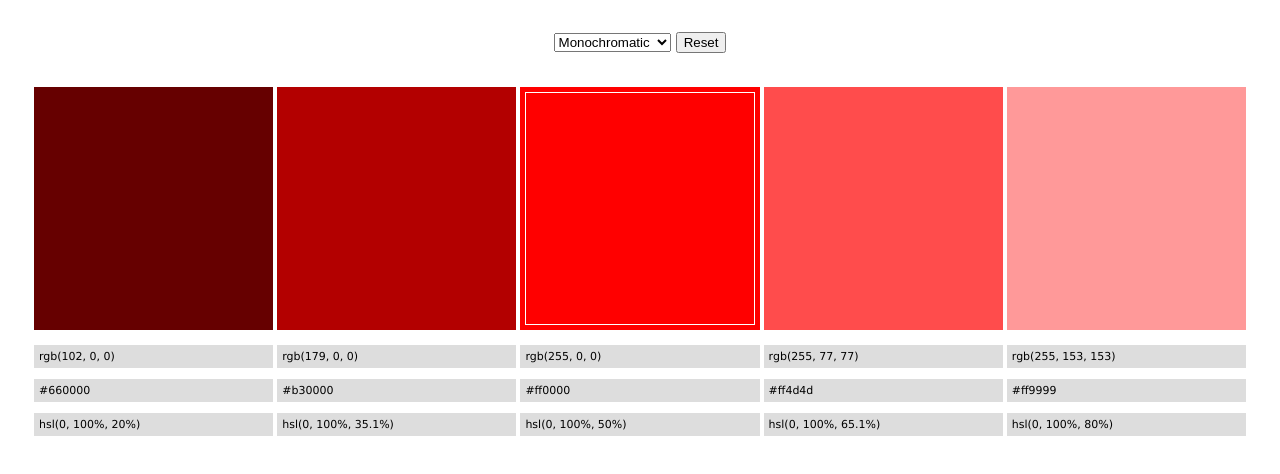
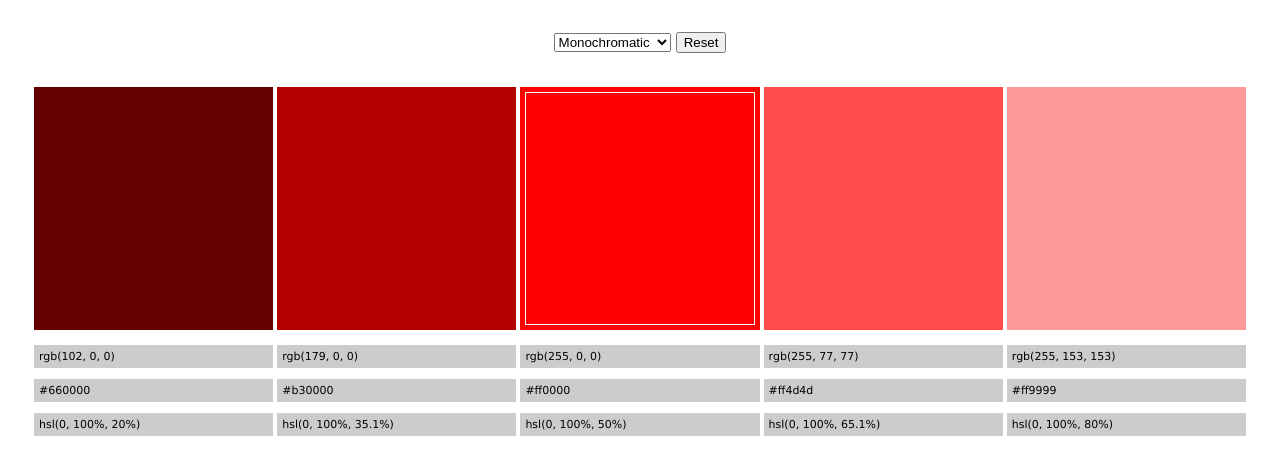
Before and after one commit to erik8036granberg/color-palette-redux-v2, a plain HTML site: page index.html in a window 1280 px wide. Drawn offline with Linux system fonts and the light colour scheme.

Commit message:
Some css stuff

```diff
--- a/style.css
+++ b/style.css
@@ -36,11 +36,11 @@ body {
 .colorbox {
   padding-top: 100%;
   border: solid 2px rgb(255, 255, 255);
+  transition: 0.5s;
 }
 
 #box_3 {
   position: relative;
-  transition: 0.5s;
 }
 
 #box_3:before {
@@ -57,6 +57,7 @@ body {
 
 #box_3:hover {
   transform: scale(0.9);
+  box-shadow: 0 0 10px 7px rgb(225, 225, 225);
 }
 
 .label {
@@ -67,7 +68,7 @@ body {
 }
 
 .label p {
-  background-color: #dddddd;
+  background-color: #cccccc;
   padding: 5px;
 }
 
```
